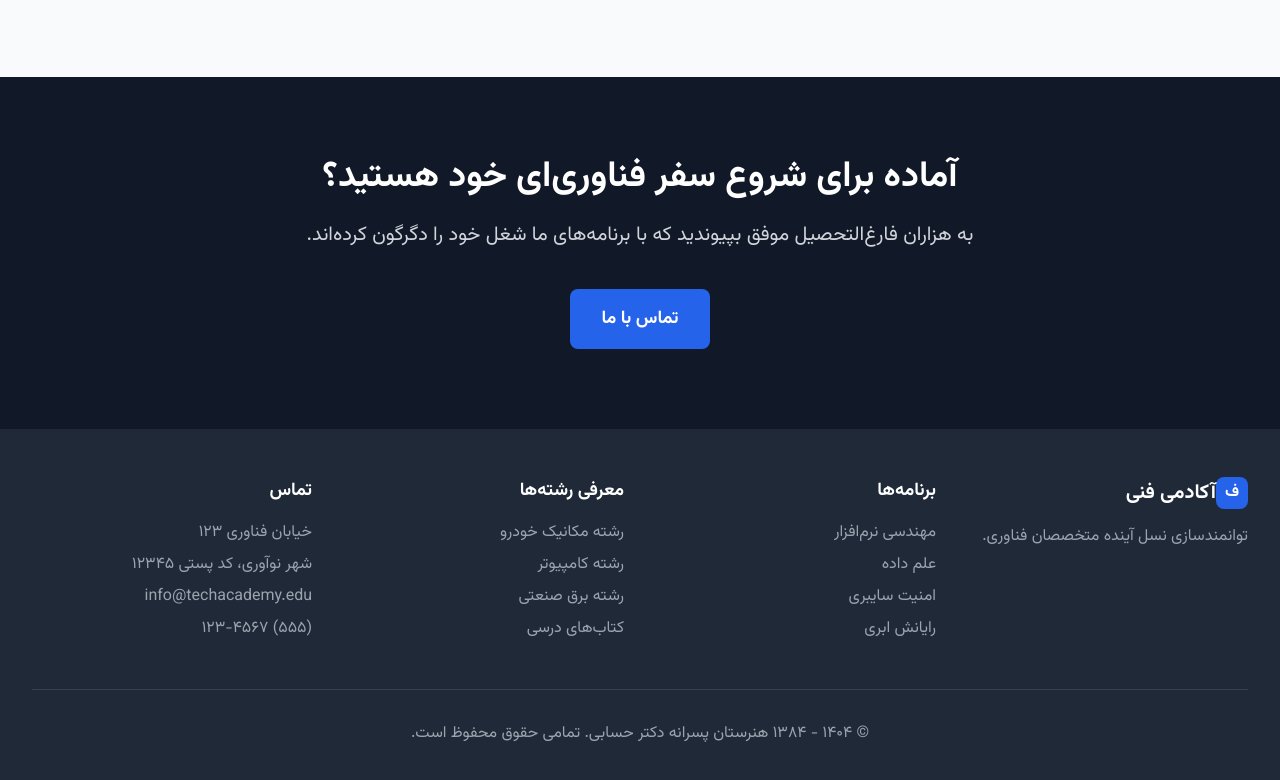
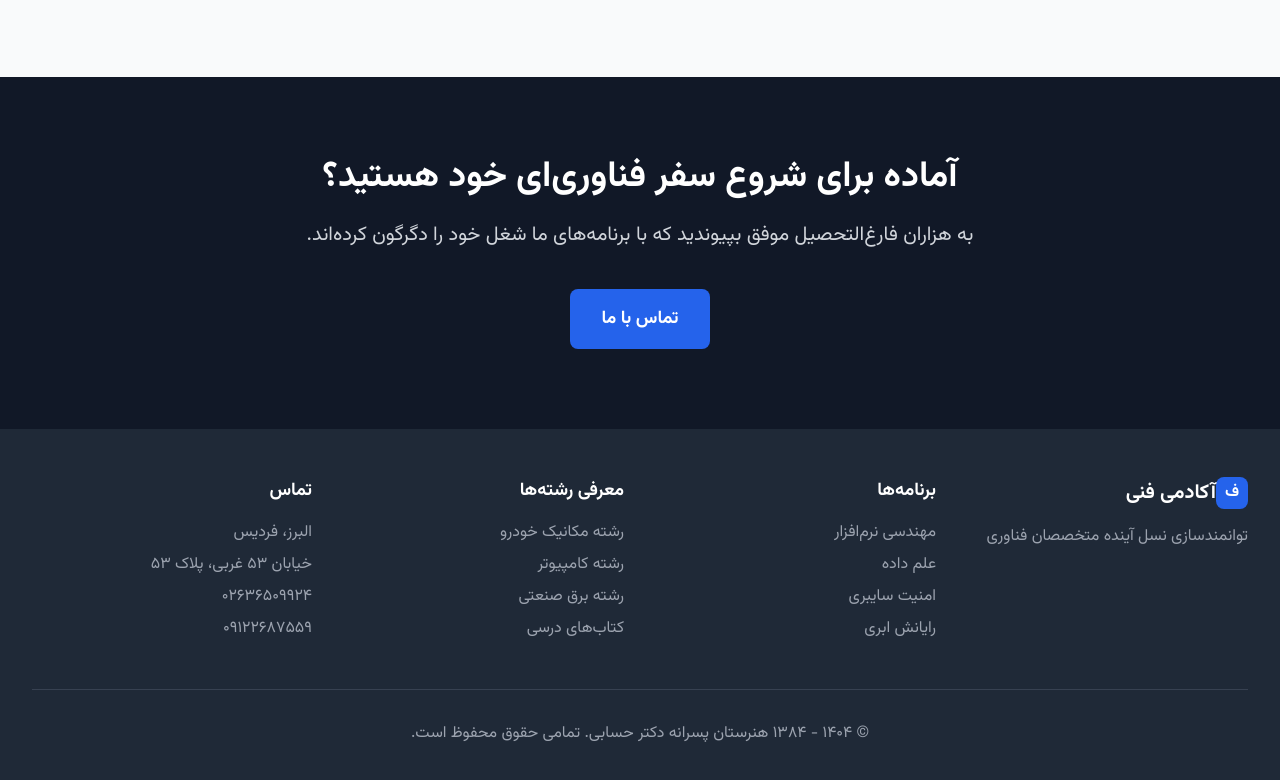
Before and after one commit to lakhimself/hesabiSchoolProject, a plain HTML site: page index.html in a window 1280 px wide. Shown: the part 3203-3983 px from the top of the page. Drawn offline with nearby package versions, Linux system fonts and the light colour scheme.

Commit message:
added features

```diff
--- a/index.html
+++ b/index.html
@@ -324,7 +324,7 @@
                     </ul>
                 </div>
                 <div class="bg-white-400 rounded-xl w-full h-96 flex items-center justify-center text-white-500">
-                    <img src="img/hesabi.jpg" alt="تصویر دانشگاه"
+                    <img src="img/hesabi.jpg" alt="تصویر دکتر حسابی"
                         class="max-h-full max-w-full object-contain rounded-xl" />
                 </div>
             </div>
@@ -433,7 +433,7 @@
                         <span class="ml-2 text-xl font-bold">آکادمی فنی</span>
                     </div>
                     <p class="text-gray-400">
-                        توانمندسازی نسل آینده متخصصان فناوری.
+                        توانمندسازی نسل آینده متخصصان فناوری
                     </p>
                 </div>
                 <div>
@@ -458,10 +458,10 @@
                 <div>
                     <h3 class="text-lg font-semibold mb-4">تماس</h3>
                     <ul class="space-y-2 text-gray-400">
-                        <li>خیابان فناوری ۱۲۳</li>
-                        <li>شهر نوآوری، کد پستی ۱۲۳۴۵</li>
-                        <li>info@techacademy.edu</li>
-                        <li>(۵۵۵) ۱۲۳-۴۵۶۷</li>
+                        <li>البرز، فردیس</li>
+                        <li>خیابان ۵۳ غربی، پلاک ۵۳</li>
+                        <li>۰۲۶۳۶۵۰۹۹۲۴</li>
+                        <li>۰۹۱۲۲۶۸۷۵۵۹</li>
                     </ul>
                 </div>
             </div>
```
